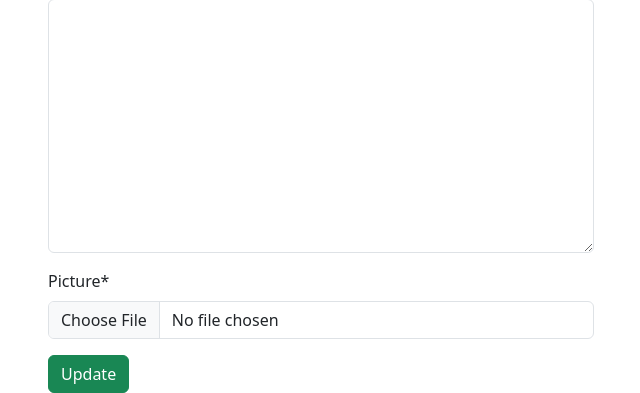
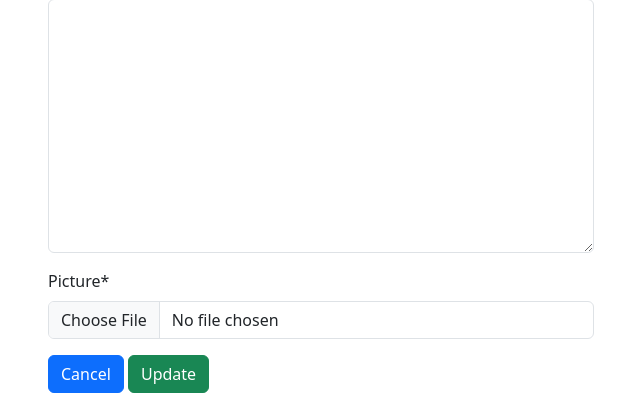
Before and after one commit to AlzyWelzy/Flavorly, a Django app: template app/templates/app/update_recipe.html in a window 1280 px wide. Shown: the part 929-1322 px from the top of the page, without its empty margins (319-959 px from the left). Run offline with Django 4.2, Linux system fonts and the light colour scheme; the template is opened without the code that fills it: values that come from a table or form of the project are taken from there, others are empty; parts of the project's set-up code (start-up, migrations or seed data) failed here and were passed over; some libraries are stand-ins or nearby versions.

Commit message:
adding new buttons

```diff
--- a/app/templates/app/update_recipe.html
+++ b/app/templates/app/update_recipe.html
@@ -13,7 +13,7 @@ Update Recipe
                 <form method="post" class="form-group" enctype="multipart/form-data">
                     {% csrf_token %}
                     {{ form|crispy }}
-
+                    <a href="{% url 'dashboard' %}" class="btn btn-primary">Cancel</a>
                     <button type="submit" class="btn btn-success">Update</button>
                 </form>
             </div>
```
